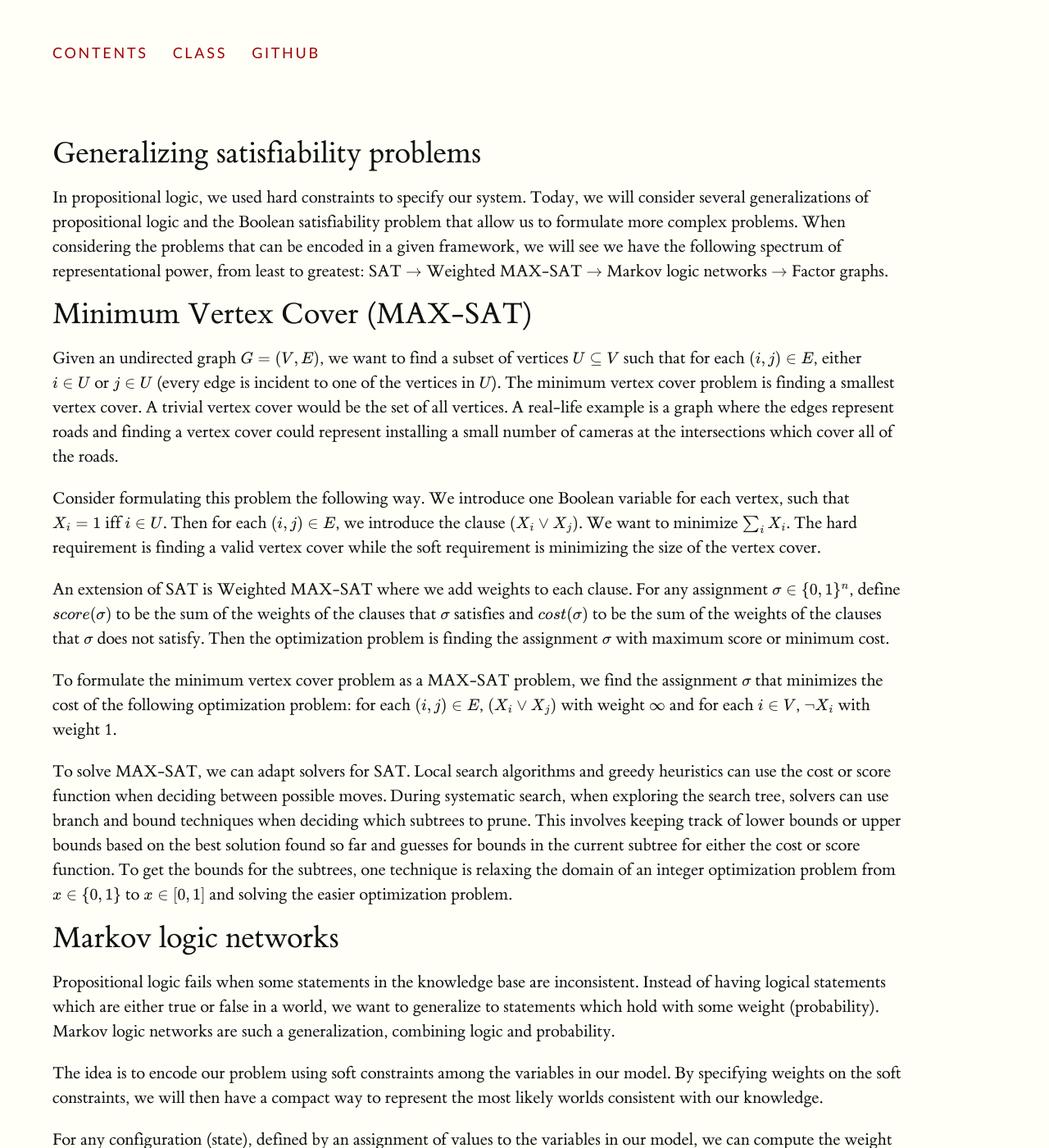
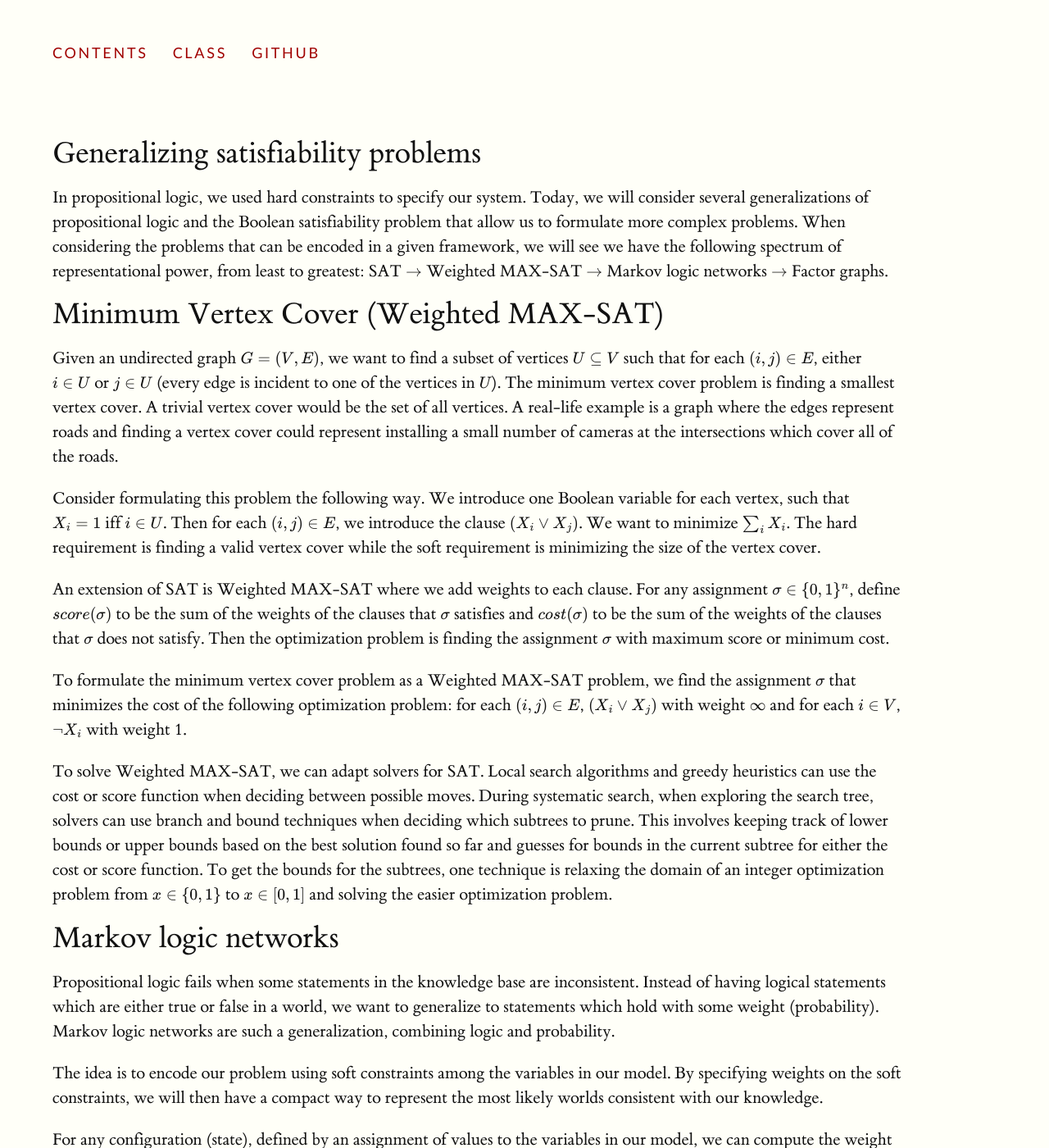
Before and after one commit to ermongroup/cs323-notes, a Jekyll site: the page built from probabilistic/generalizing/index.md, in a window 1280 px wide and 1400 px high. Shown: the whole window at 82% size. Built offline with Jekyll 4.4.1, drawn with Linux system fonts in a browser that asks for light colours; formulas are drawn with MathJax 3.

Commit message:
small changes

```diff
--- a/probabilistic/generalizing/index.md
+++ b/probabilistic/generalizing/index.md
@@ -12,7 +12,7 @@ representational power, from least to greatest: SAT $$\rightarrow$$
 Weighted MAX-SAT $$\rightarrow$$ Markov logic networks $$\to$$ Factor
 graphs.
 
-# Minimum Vertex Cover (MAX-SAT)
+# Minimum Vertex Cover (Weighted MAX-SAT)
 
 Given an undirected graph $$G=(V,E)$$, we want to find a subset of
 vertices $$U\subseteq V$$ such that for each $$(i,j)\in E$$, either $$i\in U$$
@@ -38,22 +38,22 @@ of the clauses that $${\sigma}$$ does not satisfy. Then the optimization
 problem is finding the assignment $${\sigma}$$ with maximum score or
 minimum cost.
 
-To formulate the minimum vertex cover problem as a MAX-SAT problem, we
-find the assignment $${\sigma}$$ that minimizes the cost of the following
-optimization problem: for each $$(i,j)\in E$$,
+To formulate the minimum vertex cover problem as a Weighted MAX-SAT
+problem, we find the assignment $${\sigma}$$ that minimizes the cost of
+the following optimization problem: for each $$(i,j)\in E$$,
 $${\left(X_{i}\lor X_{j}\right)}$$ with weight $$\infty$$ and for each
 $$i\in V$$, $$\neg X_{i}$$ with weight 1.
 
-To solve MAX-SAT, we can adapt solvers for SAT. Local search algorithms
-and greedy heuristics can use the cost or score function when deciding
-between possible moves. During systematic search, when exploring the
-search tree, solvers can use branch and bound techniques when deciding
-which subtrees to prune. This involves keeping track of lower bounds or
-upper bounds based on the best solution found so far and guesses for
-bounds in the current subtree for either the cost or score function. To
-get the bounds for the subtrees, one technique is relaxing the domain of
-an integer optimization problem from $$x\in\{0,1\}$$ to $$x\in[0,1]$$ and
-solving the easier optimization problem.
+To solve Weighted MAX-SAT, we can adapt solvers for SAT. Local search
+algorithms and greedy heuristics can use the cost or score function when
+deciding between possible moves. During systematic search, when
+exploring the search tree, solvers can use branch and bound techniques
+when deciding which subtrees to prune. This involves keeping track of
+lower bounds or upper bounds based on the best solution found so far and
+guesses for bounds in the current subtree for either the cost or score
+function. To get the bounds for the subtrees, one technique is relaxing
+the domain of an integer optimization problem from $$x\in\{0,1\}$$ to
+$$x\in[0,1]$$ and solving the easier optimization problem.
 
 # Markov logic networks
 
```
Also changed, not shown: index.md (+1 -1 lines), logic/inference/index.md (+1 -1 lines), probabilistic/markov_chains/index.md (+12 -14 lines).
